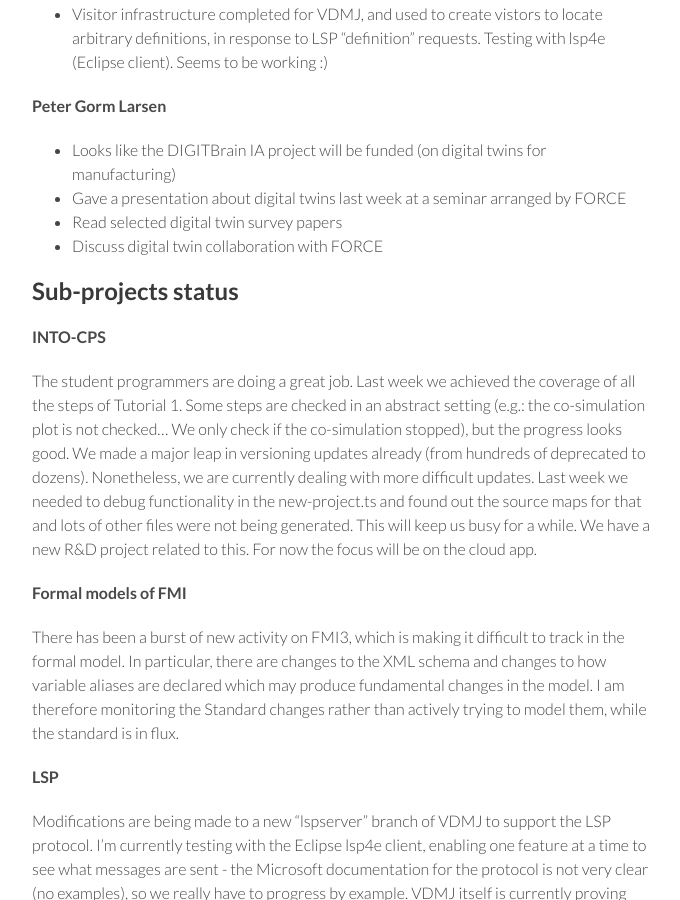
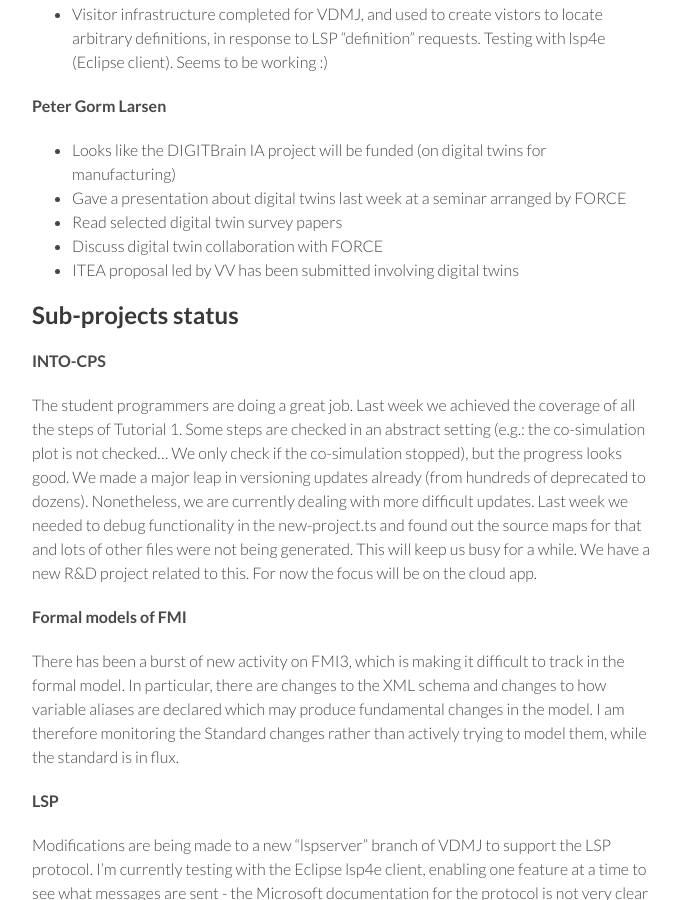
Before and after one commit to digitaltwincentre/digitaltwincentre.github.io, a Jekyll site: the page built from _biweeklies/Biweekly-13.md, in a window 1280 px wide and 900 px high, scrolled down 703 px. Shown: the whole window, without its empty margins (418-1098 px from the left). Built offline with Jekyll 4.4.1, drawn with Linux system fonts in a browser that asks for light colours; nearby versions of some CDN libraries.

Commit message:
Update Biweekly-13.md

```diff
--- a/_biweeklies/Biweekly-13.md
+++ b/_biweeklies/Biweekly-13.md
@@ -39,6 +39,7 @@ date: 11 March 2020, 1030 CEST
 * Gave a presentation about digital twins last week at a seminar arranged by FORCE
 * Read selected digital twin survey papers
 * Discuss digital twin collaboration with FORCE
+* ITEA proposal led by VV has been submitted involving digital twins
 
 ## Sub-projects status
 
```
